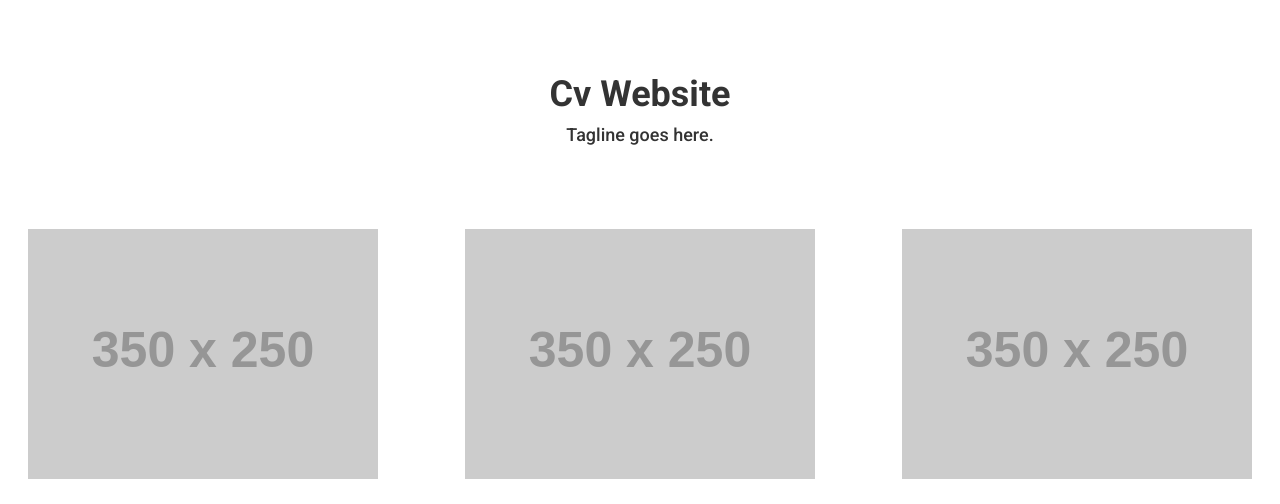
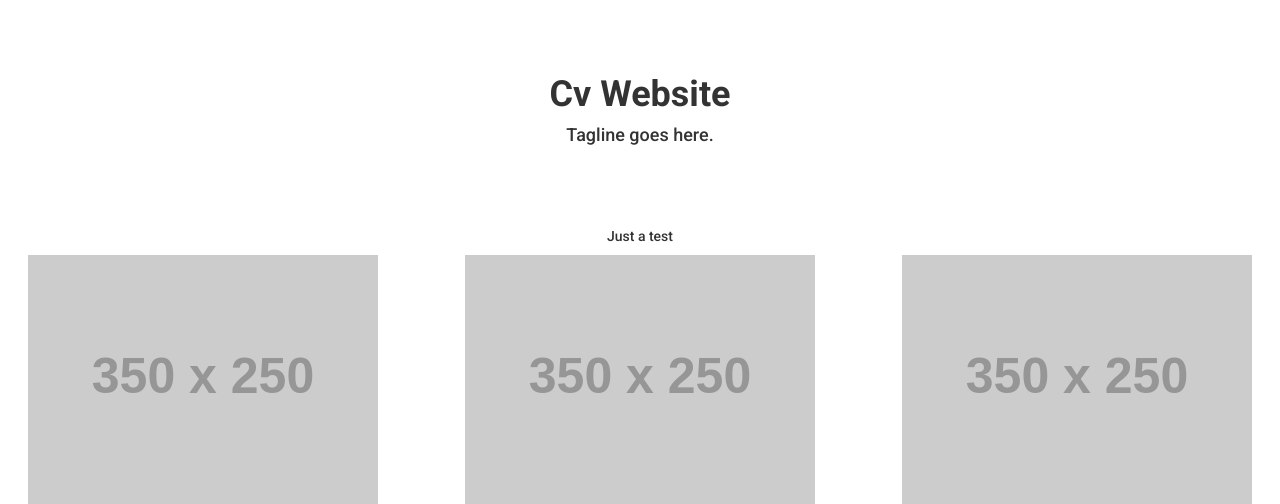
Before and after one commit to MSergiu7/Proiect-CV, a PHP site: page / in a window 1280 px wide. Shown: the top 504 px of the page. Run offline with PHP 8.4, Linux system fonts and the light colour scheme; grey boxes labelled with a size stand in for pictures from a placeholder-image service; some libraries are stand-ins or nearby versions.

Commit message:
Update index.php
Added h5 tag

```diff
--- a/index.php
+++ b/index.php
@@ -21,6 +21,7 @@
   <body>
     <h1>Cv Website</h1>
     <h4>Tagline goes here.</h4>
+    <h5>Just a test</h5>
     <div class="row">
       <div class="col-md-4">
         <img src="http://placehold.it/350x250">
```
